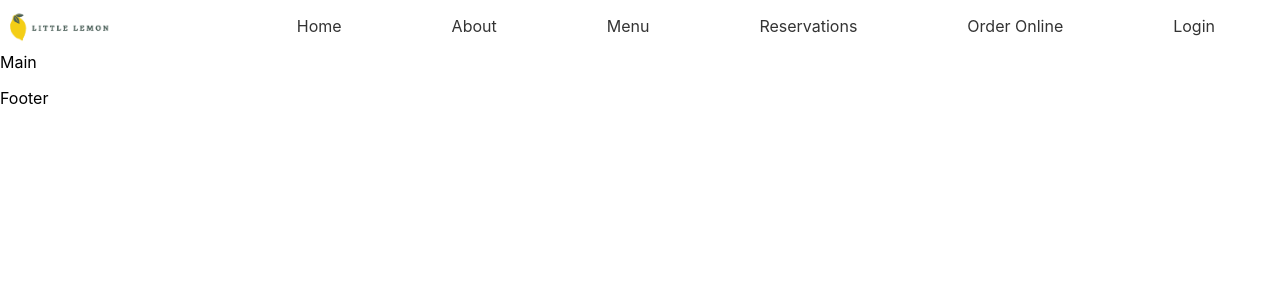
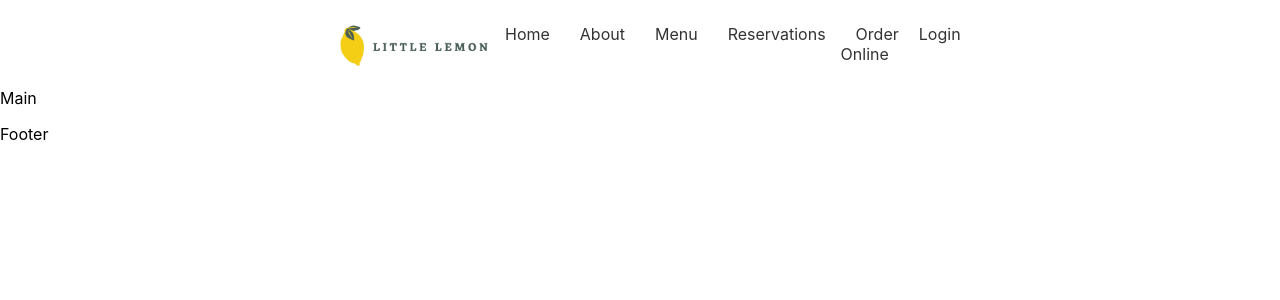
Before and after one commit to seanarch/meta-frontend, a React (Create React App) app: page / in a window 1280 px wide. Shown: the top 300 px of the page. Built offline with nearby package versions, Linux system fonts and the light colour scheme.

Commit message:
adjust css'

```diff
--- a/src/components/nav/style.css
+++ b/src/components/nav/style.css
@@ -10,15 +10,17 @@ li {
 .navbar {
   background-color: white; /* Set the background color */
   color: #333; /* Set the text color */
-  padding: 10px; /* Add some padding for better visual appearance */
+  padding: 20px; /* Add some padding for better visual appearance */
   display: flex; /* Use flexbox to arrange items horizontally */
   justify-content: space-between; /* Space items evenly in the container */
   align-items: center; /* Center items vertically in the container */
+  margin-left: 25%;
+  margin-right: 25%;
 }
 
 /* Style for the logo */
 .logo {
-  max-width: 100px; /* Set the maximum width for the logo */
+  max-width: 150px; /* Set the maximum width for the logo */
   height: auto; /* Allow the height to adjust proportionally */
 }
 
@@ -30,8 +32,8 @@ li {
 
 /* Style for each navigation link */
 .nav-link {
-  margin-left: 55px; /* Add some left spacing between links */
-  margin-right: 55px; /* Add some right spacing between links */
+  margin-left: 15px; /* Add some left spacing between links */
+  margin-right: 15px; /* Add some right spacing between links */
   text-decoration: none; /* Remove default underline on links */
   color: #333; /* Set the text color for links */
 }
```
